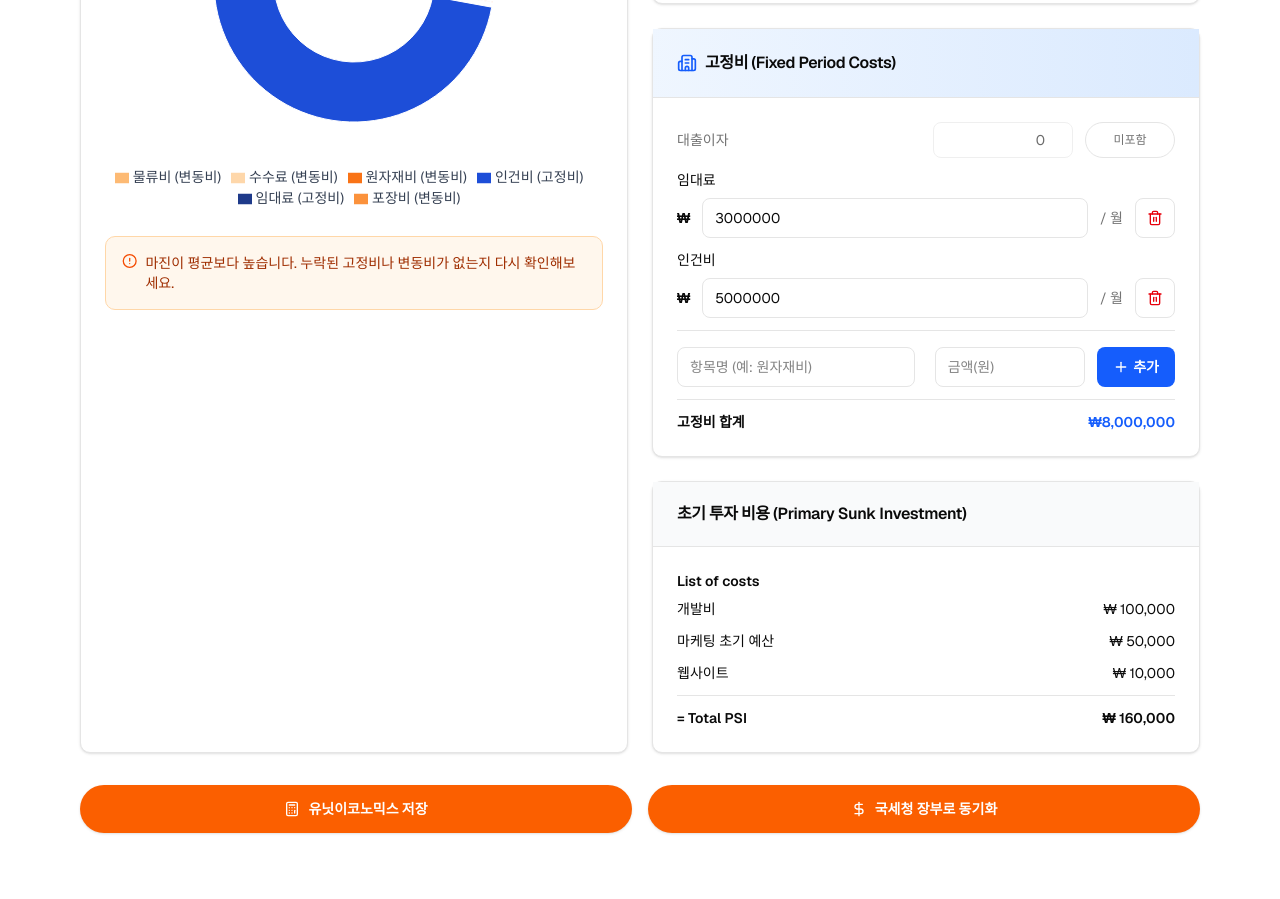
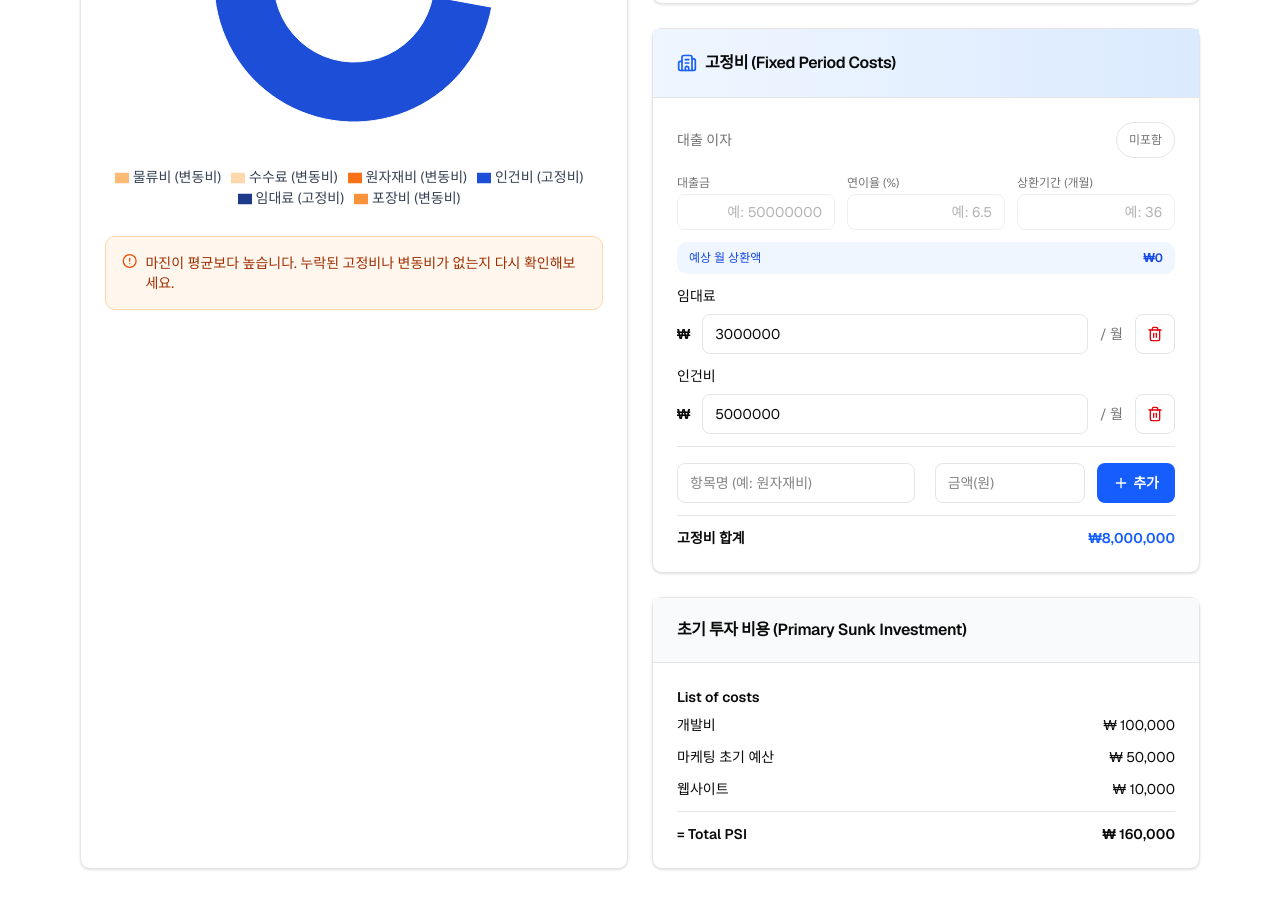
Before and after one commit to keaikelly/FillowFront, a Next.js app: page /analysis in a window 1280 px wide. Shown: the part 840-1739 px from the top of the page. Before the commit the page ends 1705 px from the top, so only its background shows below. Built offline with nearby package versions, Linux system fonts and the light colour scheme.

Commit message:
[feat] 고정비에 대출(상세: 대출금, 이율, 상환기간) 추가

```diff
--- a/src/app/analysis/page.tsx
+++ b/src/app/analysis/page.tsx
@@ -37,7 +37,9 @@ export default function AnalysisPage() {
   const [variableItems, setVariableItems] = useState(dummyVariableCostItems);
   const [fixedItems, setFixedItems] = useState(dummyFixedCostItems);
   const [includeLoanInterest, setIncludeLoanInterest] = useState(false);
-  const [loanInterest, setLoanInterest] = useState(0);
+  const [loanPrincipal, setLoanPrincipal] = useState(""); //대출금
+  const [loanAnnualRate, setLoanAnnualRate] = useState(""); //연이율
+  const [loanTermMonths, setLoanTermMonths] = useState(""); //대출기간(개월)
   const [newVariableName, setNewVariableName] = useState("");
   const [newVariableAmount, setNewVariableAmount] = useState("");
   const [newFixedName, setNewFixedName] = useState("");
@@ -49,19 +51,41 @@ export default function AnalysisPage() {
   ]);
 
   // 대출이자 포함 여부에 따른 고정비 계산
+  // 대출 정보로 "월 상환액" 계산 (원리금균등 방식)
+  const loanMonthlyPayment = useMemo(() => {
+    if (!includeLoanInterest) return 0; //대출이자 미포함이면 0
+    const principal = Number(loanPrincipal || 0);
+    const annualRate = Number(loanAnnualRate || 0);
+    const termMonths = Number(loanTermMonths || 0);
+    // 입력이 비어있으면 계산하지 않음
+    if (!principal || !termMonths) return 0;
+    const monthlyRate = annualRate / 100 / 12; //연이율->월이율로 변환
+    // 이자 0% 무이자면, 원금만 나눠서 계산
+    if (monthlyRate === 0) return principal / termMonths;
+    // 원리금균등의 분모계산: P * r / (1 - (1+r)^-n)
+    const denominator = 1 - Math.pow(1 + monthlyRate, -termMonths);
+    if (denominator === 0) return 0;
+    // 월상환액: 원금 * (월이율 / 분모)
+    return principal * (monthlyRate / denominator);
+  }, [includeLoanInterest, loanPrincipal, loanAnnualRate, loanTermMonths]);
+
   const computedFixedItems = useMemo(() => {
-    if (!includeLoanInterest) return fixedItems;
+    if (!includeLoanInterest) return fixedItems; //대출이자 미포함 시 기존 고정비 반환
     return [
-      ...fixedItems,
-      { id: "loan-interest", name: "대출이자", amount: loanInterest },
+      ...fixedItems, //기존 고정비 복사
+      {
+        id: "loan-interest",
+        name: "대출이자",
+        amount: Math.round(loanMonthlyPayment),
+      }, //대출이자 항목 추가
     ];
-  }, [fixedItems, includeLoanInterest, loanInterest]);
+  }, [fixedItems, includeLoanInterest, loanMonthlyPayment]); //이 항목이 변경될 때 재계산 (useMemo)
 
   // 합계 계산
   const totalFixedValue = useMemo(() => {
     return computedFixedItems.reduce(
       (sum, item) => sum + (item.amount || 0),
-      0
+      0,
     );
   }, [computedFixedItems]);
 
@@ -150,7 +174,10 @@ export default function AnalysisPage() {
           variableItems={variableItems}
           fixedItems={fixedItems}
           includeLoanInterest={includeLoanInterest}
-          loanInterest={loanInterest}
+          loanPrincipal={loanPrincipal}
+          loanAnnualRate={loanAnnualRate}
+          loanTermMonths={loanTermMonths}
+          loanMonthlyPayment={loanMonthlyPayment}
           newVariableName={newVariableName}
           newVariableAmount={newVariableAmount}
           newFixedName={newFixedName}
@@ -165,7 +192,9 @@ export default function AnalysisPage() {
           onSunkItemsChange={setSunkItems}
           onExportExcel={handleExportExcel}
           onIncludeLoanInterestChange={setIncludeLoanInterest}
-          onLoanInterestChange={setLoanInterest}
+          onLoanPrincipalChange={setLoanPrincipal}
+          onLoanAnnualRateChange={setLoanAnnualRate}
+          onLoanTermMonthsChange={setLoanTermMonths}
           onNewVariableNameChange={setNewVariableName}
           onNewVariableAmountChange={setNewVariableAmount}
           onNewFixedNameChange={setNewFixedName}
--- a/src/components/AnalysisView.tsx
+++ b/src/components/AnalysisView.tsx
@@ -43,7 +43,10 @@ type AnalysisViewProps = {
   variableItems: CostItem[];
   fixedItems: CostItem[];
   includeLoanInterest: boolean;
-  loanInterest: number;
+  loanPrincipal: string;
+  loanAnnualRate: string;
+  loanTermMonths: string;
+  loanMonthlyPayment: number;
   newVariableName: string;
   newVariableAmount: string;
   newFixedName: string;
@@ -58,7 +61,9 @@ type AnalysisViewProps = {
   onSunkItemsChange: (items: CostItem[]) => void;
   onExportExcel: () => void;
   onIncludeLoanInterestChange: (next: boolean) => void;
-  onLoanInterestChange: (value: number) => void;
+  onLoanPrincipalChange: (value: string) => void;
+  onLoanAnnualRateChange: (value: string) => void;
+  onLoanTermMonthsChange: (value: string) => void;
   onNewVariableNameChange: (value: string) => void;
   onNewVariableAmountChange: (value: string) => void;
   onNewFixedNameChange: (value: string) => void;
@@ -74,7 +79,10 @@ export default function AnalysisView({
   variableItems,
   fixedItems,
   includeLoanInterest,
-  loanInterest,
+  loanPrincipal,
+  loanAnnualRate,
+  loanTermMonths,
+  loanMonthlyPayment,
   newVariableName,
   newVariableAmount,
   newFixedName,
@@ -89,7 +97,9 @@ export default function AnalysisView({
   onSunkItemsChange,
   onExportExcel,
   onIncludeLoanInterestChange,
-  onLoanInterestChange,
+  onLoanPrincipalChange,
+  onLoanAnnualRateChange,
+  onLoanTermMonthsChange,
   onNewVariableNameChange,
   onNewVariableAmountChange,
   onNewFixedNameChange,
@@ -363,17 +373,9 @@ export default function AnalysisView({
             <CardContent className="pt-6">
               <div className="space-y-3">
                 {/* 대출이자 포함 토글 */}
-                <div className="grid grid-cols-[1fr_140px_90px] gap-3 items-center text-sm">
-                  <span className="text-muted-foreground">대출이자</span>
-                  <input
-                    type="number"
-                    className="h-9 w-full rounded-md border border-input bg-background px-3 text-sm text-right focus:outline-none focus:ring-1 focus:ring-offset-1 focus:ring-blue-600 disabled:opacity-60"
-                    value={loanInterest}
-                    onChange={(e) =>
-                      onLoanInterestChange(Number(e.target.value || 0))
-                    }
-                    disabled={!includeLoanInterest}
-                  />
+                <div className="space-y-3">
+                  <div className="flex items-center justify-between text-sm">
+                    <span className="text-muted-foreground">대출 이자</span>
                     <button
                       type="button"
                       onClick={() =>
@@ -387,6 +389,59 @@ export default function AnalysisView({
                     >
                       {includeLoanInterest ? "포함" : "미포함"}
                     </button>
+                  </div>
+
+                  <div className="grid gap-3 sm:grid-cols-3">
+                    <div className="space-y-1">
+                      <label className="text-xs text-muted-foreground">
+                        대출금
+                      </label>
+                      <input
+                        type="text"
+                        inputMode="numeric"
+                        className="h-9 w-full rounded-md border border-input bg-background px-3 text-sm text-right focus:outline-none focus:ring-1 focus:ring-offset-1 focus:ring-blue-600 disabled:opacity-60"
+                        value={loanPrincipal}
+                        onChange={(e) => onLoanPrincipalChange(e.target.value)}
+                        disabled={!includeLoanInterest} //대출이자 미포함 시 비활성화
+                        placeholder="예: 50000000"
+                      />
+                    </div>
+                    <div className="space-y-1">
+                      <label className="text-xs text-muted-foreground">
+                        연이율 (%)
+                      </label>
+                      <input
+                        type="text"
+                        inputMode="decimal"
+                        className="h-9 w-full rounded-md border border-input bg-background px-3 text-sm text-right focus:outline-none focus:ring-1 focus:ring-offset-1 focus:ring-blue-600 disabled:opacity-60"
+                        value={loanAnnualRate}
+                        onChange={(e) => onLoanAnnualRateChange(e.target.value)}
+                        disabled={!includeLoanInterest}
+                        placeholder="예: 6.5"
+                      />
+                    </div>
+                    <div className="space-y-1">
+                      <label className="text-xs text-muted-foreground">
+                        상환기간 (개월)
+                      </label>
+                      <input
+                        type="text"
+                        inputMode="numeric"
+                        className="h-9 w-full rounded-md border border-input bg-background px-3 text-sm text-right focus:outline-none focus:ring-1 focus:ring-offset-1 focus:ring-blue-600 disabled:opacity-60"
+                        value={loanTermMonths}
+                        onChange={(e) => onLoanTermMonthsChange(e.target.value)}
+                        disabled={!includeLoanInterest}
+                        placeholder="예: 36"
+                      />
+                    </div>
+                  </div>
+
+                  <div className="flex items-center justify-between rounded-lg bg-blue-50 px-3 py-2 text-xs text-blue-700">
+                    <span>예상 월 상환액</span>
+                    <span className="font-semibold">
+                      ₩{Math.round(loanMonthlyPayment).toLocaleString()}
+                    </span>
+                  </div>
                 </div>
 
                 {/* 고정비 항목 편집 */}
```
Lines whose indentation alone changed are shown as unchanged.
